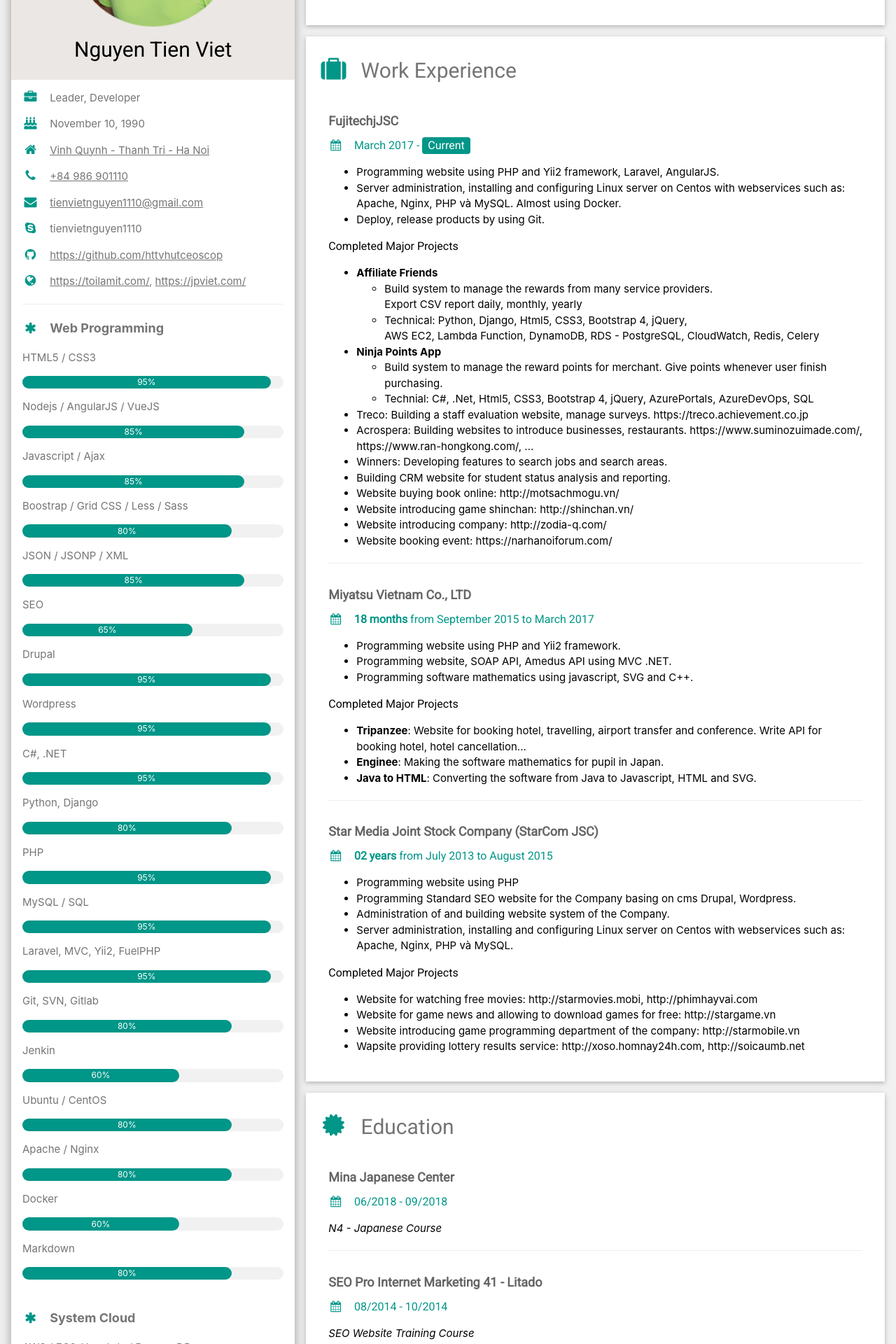
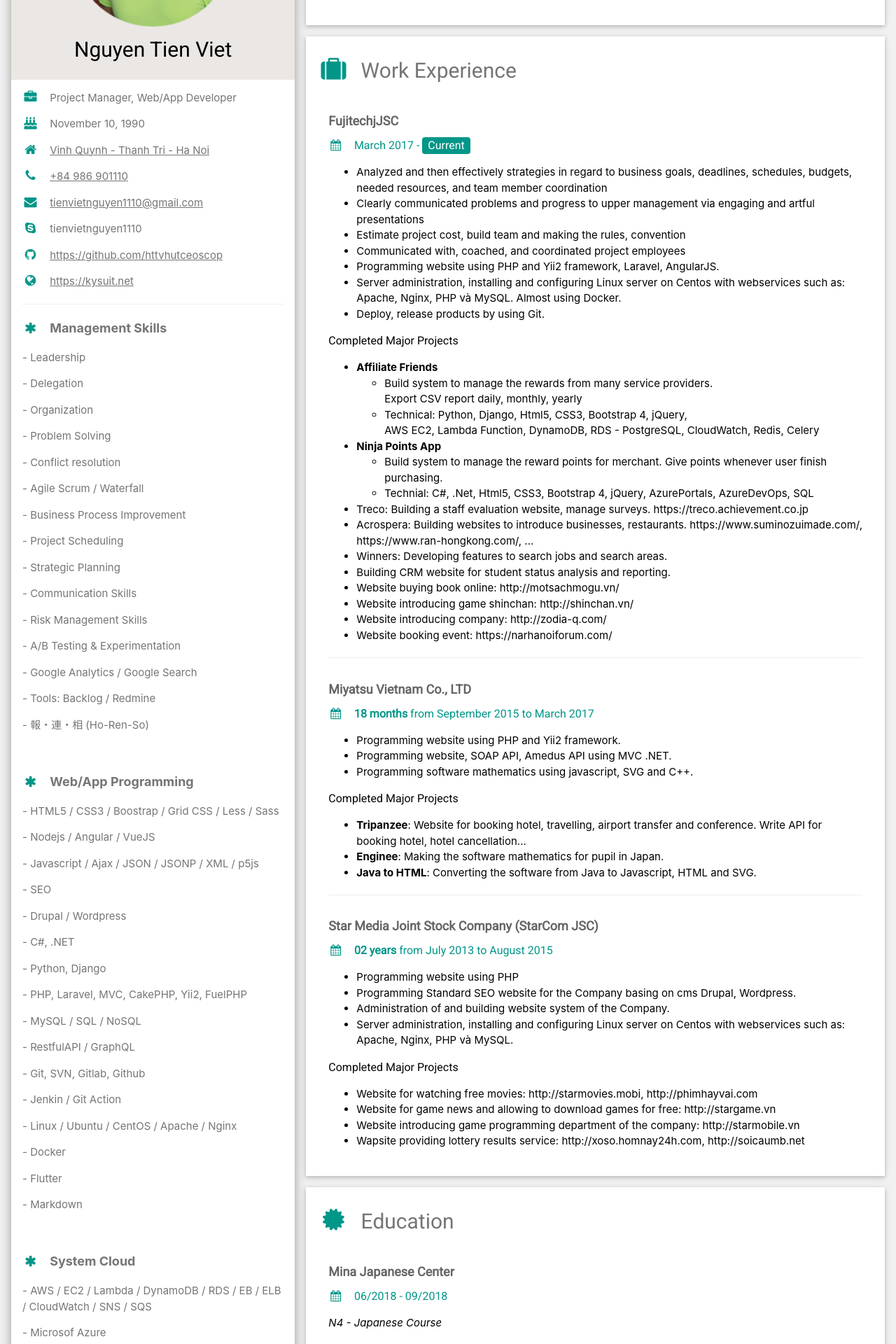
Before and after one commit to httvhutceoscop/VNT-Resume, a React (Create React App) app: page / in a window 1280 px wide. Shown: the part 220-2140 px from the top of the page at 70% size. Built offline with nearby package versions, Linux system fonts and the light colour scheme.

Commit message:
feat: :sparkles: update cv

```diff
--- a/src/App.js
+++ b/src/App.js
@@ -1,5 +1,4 @@
 import React, { Component } from 'react';
-import logo from './logo.svg';
 import Footer from './components/Footer';
 import LeftContent from './components/LeftContent';
 import RightContent from './components/RightContent';
--- /dev/null
+++ b/src/components/Constants.js
@@ -0,0 +1,35 @@
+const FB_URL = "https://fb.com/";
+const GITHUB_URL = "https://github.com/httvhutceoscop";
+const TWITTER_URL = "https://twitter.com/httv_hut";
+const LINKED_IN_URL = "https://github.com/httvhutceoscop";
+const MY_SITE = "https://kysuit.net";
+
+const MY_NAME = "Nguyen Tien Viet";
+const SKYPE_ID = "tienvietnguyen1110";
+const POSITION = "Project Manager, Web/App Developer";
+const BIRTHDAY = "November 10, 1990";
+const ADDRESS = "Vinh Quynh - Thanh Tri - Ha Noi";
+const ADDRESS_URL = "https://goo.gl/maps/SZ1Ym2rNUqj";
+const PHONE = "+84 986 901110";
+const EMAIL = "tienvietnguyen1110@gmail.com";
+
+const urls = {
+  FB_URL,
+  GITHUB_URL,
+  TWITTER_URL,
+  LINKED_IN_URL,
+  MY_SITE,
+};
+const info = {
+  MY_NAME,
+  SKYPE_ID,
+  POSITION,
+  BIRTHDAY,
+  ADDRESS,
+  ADDRESS_URL,
+  PHONE,
+  EMAIL,
+};
+
+export { info };
+export default urls;
--- a/src/components/Footer.js
+++ b/src/components/Footer.js
@@ -1,20 +1,31 @@
-import React, { Component } from 'react';
-// import logo from './logo.svg';
-import '../assets/css/Footer.css';
+import React, { Component } from "react";
+import "../assets/css/Footer.css";
+import urls from "./Constants";
 
 class Footer extends Component {
   render() {
     return (
-        <footer className="w3-container w3-teal w3-center w3-margin-top">
-            <p className="footer__social">Find me on social media.</p>
-              <i className="fa fa-facebook-official w3-hover-opacity footer__social-icon"></i>
-              <i className="fa fa-instagram w3-hover-opacity footer__social-icon"></i>
-              {/*<i className="fa fa-snapchat w3-hover-opacity footer__social-icon"></i>*/}
-              {<i className="fa fa-pinterest-p w3-hover-opacity footer__social-icon"></i>}
-              {<i className="fa fa-twitter w3-hover-opacity footer__social-icon"></i>}
-              <i className="fa fa-linkedin w3-hover-opacity footer__social-icon"></i>
-            <p>Powered by <a href="https://toilamit.com" target="_blank">toilamit.com</a></p>
-        </footer>
+      <footer className="w3-container w3-teal w3-center w3-margin-top">
+        <p className="footer__social">Find me on social media.</p>
+        <a href={urls.FB_URL}>
+          <i className="fa fa-facebook-official w3-hover-opacity footer__social-icon"></i>
+        </a>
+        <a href={urls.GITHUB_URL}>
+          <i className="fa fa-github w3-hover-opacity footer__social-icon"></i>
+        </a>
+        <a href={urls.TWITTER_URL}>
+          <i className="fa fa-twitter w3-hover-opacity footer__social-icon"></i>
+        </a>
+        <a href={urls.LINKED_IN_URL}>
+          <i className="fa fa-linkedin w3-hover-opacity footer__social-icon"></i>
+        </a>
+        <p>
+          Powered by{" "}
+          <a href={urls.MY_SITE} target="_blank">
+            kysuit.net
+          </a>
+        </p>
+      </footer>
     );
   }
 }
--- a/src/components/LeftContent.js
+++ b/src/components/LeftContent.js
@@ -1,87 +1,120 @@
-import React, { Component } from 'react';
-import Avatar from '../assets/img/avatar.png';
+import React, { Component } from "react";
+import Avatar from "../assets/img/avatar.png";
+import urls, { info } from "./Constants";
 
 class LeftContent extends Component {
   render() {
     const skills = [
       {
-            type: 'Web Programming',
+        type: "Management Skills",
         items: [
-                {name: 'HTML5 / CSS3', value: 95},
-                {name: 'Nodejs / AngularJS / VueJS', value: 85},
-                {name: 'Javascript / Ajax', value: 85},
-                {name: 'Boostrap / Grid CSS / Less / Sass', value: 80},
-                {name: 'JSON / JSONP / XML', value: 85},
-                {name: 'SEO', value: 65},
-                {name: 'Drupal', value: 95},
-                {name: 'Wordpress', value: 95},
-                {name: 'C#, .NET', value: 95},
-                {name: 'Python, Django', value: 80},
-                {name: 'PHP', value: 95},
-                {name: 'MySQL / SQL', value: 95},
-                {name: 'Laravel, MVC, Yii2, FuelPHP', value: 95},
-                {name: 'Git, SVN, Gitlab', value: 80},
-                {name: 'Jenkin', value: 60},
-                {name: 'Ubuntu / CentOS', value: 80},
-                {name: 'Apache / Nginx', value: 80},
-                {name: 'Docker', value: 60},
-                {name: 'Markdown', value: 80},
+          { name: "Leadership", value: 80 },
+          { name: "Delegation", value: 80 },
+          { name: "Organization", value: 80 },
+          { name: "Problem Solving", value: 80 },
+          { name: "Conflict resolution", value: 80 },
+          { name: "Agile Scrum / Waterfall", value: 80 },
+          { name: "Business Process Improvement", value: 80 },
+          { name: "Project Scheduling", value: 80 },
+          { name: "Strategic Planning", value: 80 },
+          { name: "Communication Skills", value: 80 },
+          { name: "Risk Management Skills", value: 80 },
+          { name: "A/B Testing & Experimentation", value: 70 },
+          { name: "Google Analytics / Google Search", value: 65 },
+          { name: "Tools: Backlog / Redmine", value: 65 },
+          { name: "報・連・相 (Ho-Ren-So)", value: 65 },
         ],
-        },{
-            type: 'System Cloud',
+      },
+      {
+        type: "Web/App Programming",
         items: [
-                {name: 'AWS / EC2 / Lambda / DynamoDB', value: 70},
-                {name: 'Microsof Azure', value: 60},
+          {
+            name: "HTML5 / CSS3 / Boostrap / Grid CSS / Less / Sass",
+            value: 95,
+          },
+          { name: "Nodejs / Angular / VueJS", value: 85 },
+          { name: "Javascript / Ajax / JSON / JSONP / XML / p5js", value: 85 },
+          { name: "SEO", value: 65 },
+          { name: "Drupal / Wordpress", value: 95 },
+          { name: "C#, .NET", value: 95 },
+          { name: "Python, Django", value: 80 },
+          { name: "PHP, Laravel, MVC, CakePHP, Yii2, FuelPHP", value: 95 },
+          { name: "MySQL / SQL / NoSQL", value: 95 },
+          { name: "RestfulAPI / GraphQL", value: 80 },
+          { name: "Git, SVN, Gitlab, Github", value: 80 },
+          { name: "Jenkin / Git Action", value: 60 },
+          { name: "Linux / Ubuntu / CentOS / Apache / Nginx", value: 80 },
+          { name: "Docker", value: 60 },
+          { name: "Flutter", value: 60 },
+          { name: "Markdown", value: 80 },
         ],
-        },{
-            type: 'Adobe Creative Cloud',
+      },
+      {
+        type: "System Cloud",
         items: [
-                {name: 'Photoshop', value: 80},
-                {name: 'Illustrator', value: 50},
-                {name: 'InDesign', value: 70},
-                {name: 'Dreamweaver', value: 90},
-                {name: 'After Effects', value: 45},
+          {
+            name: "AWS / EC2 / Lambda / DynamoDB / RDS / EB / ELB / CloudWatch / SNS / SQS",
+            value: 80,
+          },
+          { name: "Microsof Azure", value: 60 },
         ],
-        },{
-            type: 'Microsoft Office',
+      },
+      {
+        type: "Adobe Creative Cloud",
         items: [
-                {name: 'Word', value: 90},
-                {name: 'Excel', value: 90},
-                {name: 'Powerpoint', value: 90},
+          { name: "Photoshop / Illustrator", value: 80 },
+          { name: "InDesign", value: 70 },
+          { name: "Dreamweaver", value: 90 },
+          { name: "After Effects", value: 45 },
         ],
-        },{
-            type: 'Soft Skills',
+      },
+      {
+        type: "Office",
         items: [
-                {name: 'Communication', value: 95},
-                {name: 'Creativity and thinking', value: 90},
-                {name: 'Teamworking', value: 90},
-                {name: 'Making plan, schedule', value: 80},
-                {name: 'Honesty and trusty', value: 100},
-                {name: 'English', value: 80},
-                {name: 'Japanese', value: 40},
+          { name: "Word / Excel / PowerPoint", value: 90 },
+          { name: "Google: Docs, SpreadSheet, Slide", value: 90 },
+        ],
+      },
+      {
+        type: "Soft Skills",
+        items: [
+          { name: "Communication", value: 95 },
+          { name: "Creativity and thinking", value: 90 },
+          { name: "Teamworking", value: 90 },
+          { name: "Honesty and trusty", value: 100 },
+        ],
+      },
+      {
+        type: "Foreign Language",
+        items: [
+          { name: "English", value: 80 },
+          { name: "Japanese", value: 40 },
         ],
       },
     ];
     const hobbits = [
-        'Reading books',
-        'Playing football',
-        'Listening to music - Watching films',
-        'Photographing',
-        'Drinkng beer',
+      "Reading books",
+      "Playing football",
+      "Listening to music - Watching films",
+      "Photographing",
+      "Drinkng beer",
     ];
     const listSkills = skills.map((skill) => {
       let items = skill.items;
       let listItems = items.map((item) => {
         return (
-                <div>
-                    <p>{item.name}</p>
-                    <div className="w3-light-grey w3-round-xlarge w3-small">
-                        <div className="w3-container w3-center w3-round-xlarge w3-teal" style={{width:item.value + '%'}}>
+          <div className="skill__item">
+            <p>- {item.name}</p>
+            <div className="w3-light-grey w3-round-xlarge w3-small w3-hide">
+              <div
+                className="w3-container w3-center w3-round-xlarge w3-teal"
+                style={{ width: item.value + "%" }}
+              >
                 <div className="w3-center w3-text-white">{item.value}%</div>
               </div>
             </div>
           </div>
-            )
+        );
       });
       return (
         <div>
@@ -105,45 +138,65 @@
             <div className="avatar__bg">
               <img className="avatar__img" src={Avatar} alt="Avatar" />
               <div className="w3-container w3-text-black">
-                            <h2 className="avatar__name">Nguyen Tien Viet</h2>
+                <h2 className="avatar__name">{info.MY_NAME}</h2>
               </div>
             </div>
           </div>
           <div className="w3-container">
-                    <p><i className="fa fa-briefcase fa-fw w3-margin-right w3-large w3-text-teal"></i>
-                        Leader, Developer
+            <p>
+              <i className="fa fa-briefcase fa-fw w3-margin-right w3-large w3-text-teal"></i>
+              {info.POSITION}
             </p>
-                    <p><i className="fa fa-birthday-cake fa-fw w3-margin-right w3-large w3-text-teal"></i>
-                        November 10, 1990
+            <p>
+              <i className="fa fa-birthday-cake fa-fw w3-margin-right w3-large w3-text-teal"></i>
+              {info.BIRTHDAY}
             </p>
-                    <p><i className="fa fa-home fa-fw w3-margin-right w3-large w3-text-teal"></i>
-                        <a target="_blank" href="https://goo.gl/maps/SZ1Ym2rNUqj">Vinh Quynh - Thanh Tri - Ha Noi</a>
+            <p>
+              <i className="fa fa-home fa-fw w3-margin-right w3-large w3-text-teal"></i>
+              <a target="_blank" href={info.ADDRESS_URL}>
+                {info.ADDRESS}
+              </a>
             </p>
-                    <p><i className="fa fa-phone fa-fw w3-margin-right w3-large w3-text-teal"></i>
-                        <a target="_blank" href="tel:+84 986 901110">+84 986 901110</a>
+            <p>
+              <i className="fa fa-phone fa-fw w3-margin-right w3-large w3-text-teal"></i>
+              <a target="_blank" href="tel:+84 986 901110">
+                {info.PHONE}
+              </a>
             </p>
-                    <p><i className="fa fa-envelope fa-fw w3-margin-right w3-large w3-text-teal"></i>
-                        <a target="_blank" href="mailto:tienvietnguyen1110@gmail.com">tienvietnguyen1110@gmail.com</a>
+            <p>
+              <i className="fa fa-envelope fa-fw w3-margin-right w3-large w3-text-teal"></i>
+              <a target="_blank" href="mailto:tienvietnguyen1110@gmail.com">
+                {info.EMAIL}
+              </a>
             </p>
-                    <p><i className="fa fa-skype fa-fw w3-margin-right w3-large w3-text-teal"></i>
-                        tienvietnguyen1110
+            <p>
+              <i className="fa fa-skype fa-fw w3-margin-right w3-large w3-text-teal"></i>
+              {info.SKYPE_ID}
             </p>
-                    <p><i className="fa fa-github fa-fw w3-margin-right w3-large w3-text-teal"></i>
-                        <a target="_blank" href="https://github.com/httvhutceoscop">https://github.com/httvhutceoscop</a>
+            <p>
+              <i className="fa fa-github fa-fw w3-margin-right w3-large w3-text-teal"></i>
+              <a target="_blank" href={urls.GITHUB_URL}>
+                {urls.GITHUB_URL}
+              </a>
             </p>
-                    <p><i className="fa fa-globe fa-fw w3-margin-right w3-large w3-text-teal"></i>
-                        <a target="_blank" href="https://toilamit.com/">https://toilamit.com/</a>, <a href="https://jpviet.com/">https://jpviet.com/</a>
+            <p>
+              <i className="fa fa-globe fa-fw w3-margin-right w3-large w3-text-teal"></i>
+              <a target="_blank" href={urls.MY_SITE}>
+                {urls.MY_SITE}
+              </a>
             </p>
             <hr />
 
             {listSkills}
 
             <p className="w3-large w3-text-theme">
-                        <strong><i className="fa fa-globe fa-fw w3-margin-right w3-text-teal"></i>Hobbits</strong>
+              <strong>
+                <i className="fa fa-globe fa-fw w3-margin-right w3-text-teal"></i>
+                Hobbits
+              </strong>
             </p>
             <ul>{listHobbits}</ul>
             <br />
-
           </div>
         </div>
         <br />
--- a/src/components/RightContent.js
+++ b/src/components/RightContent.js
@@ -14,7 +14,7 @@
                     I am very active in life, thirst for knowledge, and have high responsibility for my job.<br />
                     I love animals and sports, especially football.<br />
                     I am very interested in community activities.<br />
-                    I love programming.</p>
+                    I love programming and management.</p>
                     <br />
                 </div>
             </div>
@@ -32,6 +32,10 @@
                     </h6>
                     <p>
                         <ul>
+                            <li>Analyzed and then effectively strategies in regard to business goals, deadlines, schedules, budgets, needed resources, and team member coordination</li>
+                            <li>Clearly communicated problems and progress to upper management via engaging and artful presentations</li>
+                            <li>Estimate project cost, build team and making the rules, convention</li>
+                            <li>Communicated with, coached, and coordinated project employees</li>
                             <li>Programming website using PHP and Yii2 framework, Laravel, AngularJS.</li>
                             <li>Server administration, installing and configuring Linux server on  Centos with webservices such as: Apache, Nginx, PHP và MySQL. Almost using Docker.</li>
                             <li>Deploy, release products by using Git.</li>
```
Lines whose indentation alone changed are shown as unchanged.
